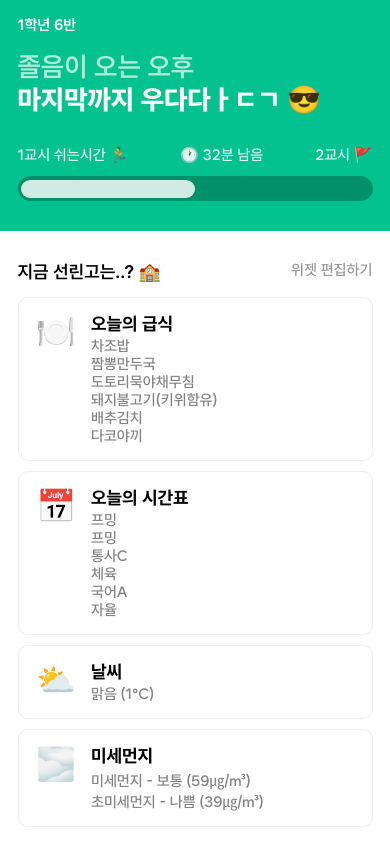
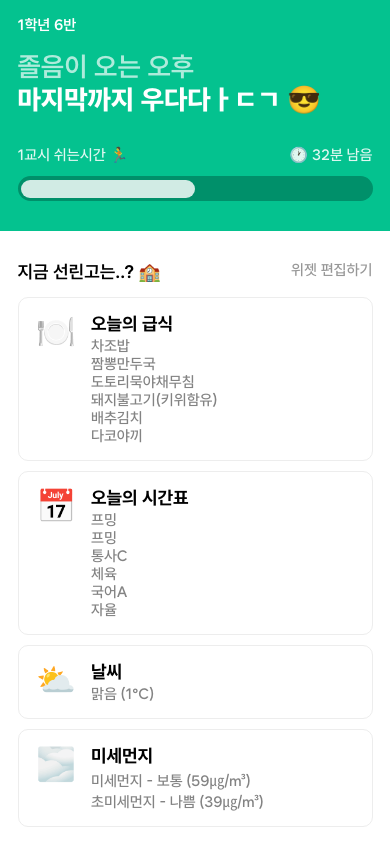
Before and after one commit to iamfiro/sunrin-life-app, a React Native app: screen /Home in a window 390 px wide. Built offline with nearby package versions, Linux system fonts and the light colour scheme.

Commit message:
💄 Remove unnecessary code in home screen

```diff
--- a/screens/home.tsx
+++ b/screens/home.tsx
@@ -43,7 +43,6 @@ export default function ScreenHome({ navigation }: any) {
                         <View style={style.progressDataContainer}>
                             <Title size={5} color="#ffffffe0" weight="200">1교시 쉬는시간 🏃</Title>
                             <Title size={5} color="#ffffffe0" weight="200">🕐 32분 남음</Title>
-                            <Title size={5} color="#ffffffe0" weight="200">2교시 🚩</Title>
                         </View>
                         <View style={style.progressContainer}>
                             <View style={{ backgroundColor: "#ffffffd0", height: 18, width: '50%', borderRadius: 100 }} />
```
